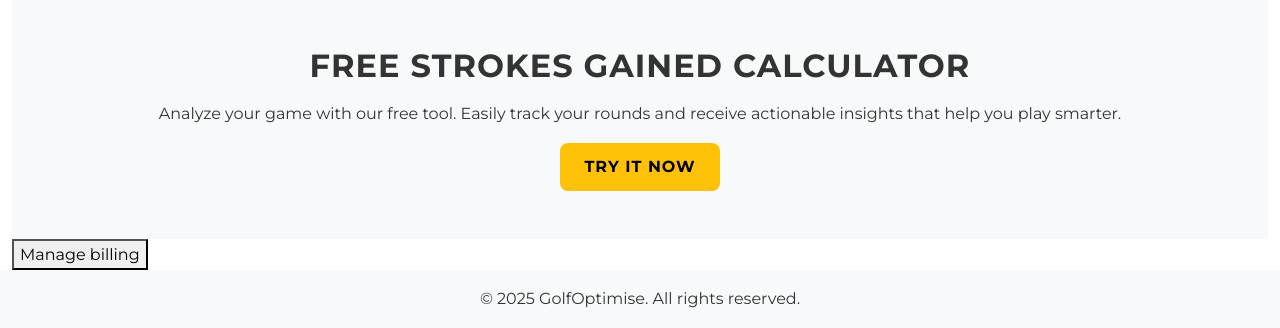
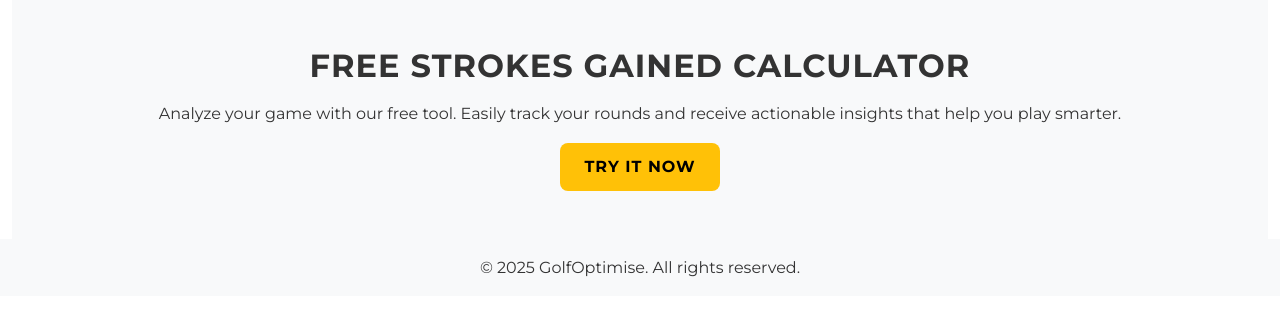
Before and after one commit to jconn5803/golf-by-numbers, a Flask app: page / in a window 1280 px wide. Shown: the part 3023-3351 px from the top of the page. After the commit the page ends 3300 px from the top, so only its background shows below. Run offline with Flask 3, Linux system fonts and the light colour scheme; some libraries are stand-ins or nearby versions.

Commit message:
remove the manage billing button on the home page

```diff
--- a/templates/index.html
+++ b/templates/index.html
@@ -293,11 +293,6 @@ Home - GolfOptimise
   </div>
 </section>
 
-<section>
-  <form method="POST" action="/create-customer-portal-session">
-    <button type="submit">Manage billing</button>
-  </form>
-</section>
 
 {% endblock %}
 
```
